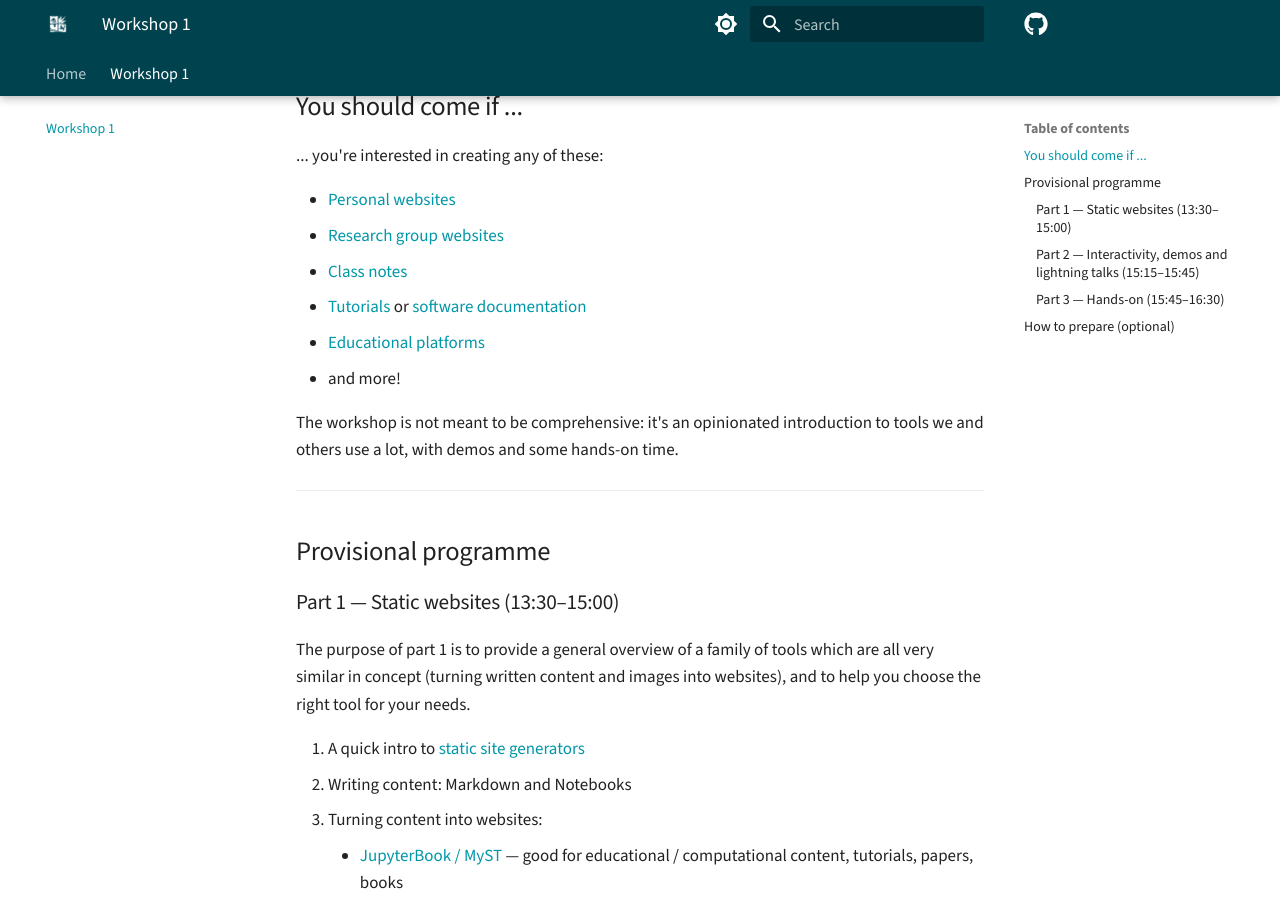
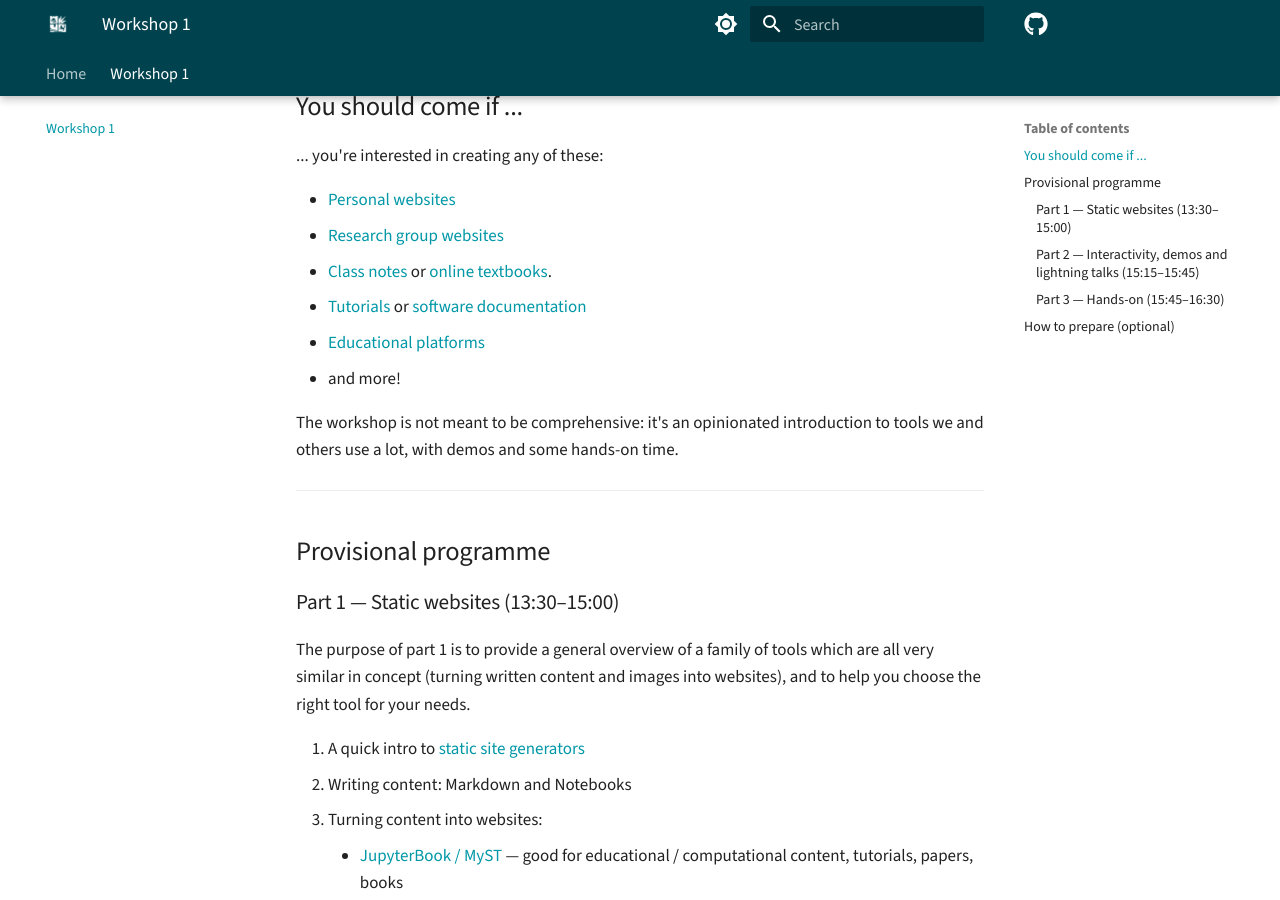
Before and after one commit to bristol-glaciology/geog-digital-tools, an MkDocs documentation site: the page built from docs/workshop-1/index.md, in a window 1280 px wide and 900 px high, scrolled down 935 px. Built offline with MkDocs 1.6.1 and Material for MkDocs 9.7.7, drawn with Linux system fonts in a browser that asks for light colours; comment, search, counter and statistics services are not loaded.

Commit message:
Add online textbook example (#1)
Added link to online textbooks in class notes section.

```diff
--- a/docs/workshop-1/index.md
+++ b/docs/workshop-1/index.md
@@ -26,7 +26,7 @@ This workshop introduces simple, free tools that make it possible, with no web d
 
 - [Personal websites](https://trchudley.github.io)
 - [Research group websites](https://bristol-glaciology.github.io/)
-- [Class notes](https://fabienmaussion.info/climate_risks)
+- [Class notes](https://fabienmaussion.info/climate_risks) or [online textbooks](https://trchudley.github.io/geospatial-python-glaciology/).
 - [Tutorials](https://tutorials.oggm.org) or [software documentation](https://pdemtools.readthedocs.io)
 - [Educational platforms](https://edu.oggm.org)
 - and more!
```
